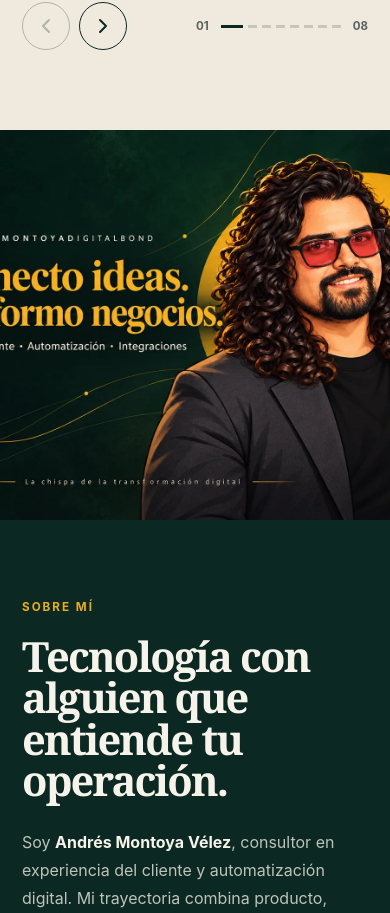
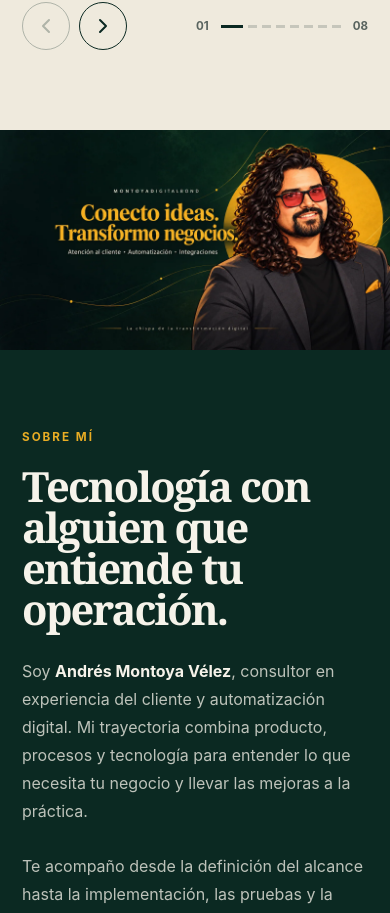
Before and after one commit to AndrosVasco/botuniandesprototipo, a React (Vite) app in the folder frontend/: page / in a window 390 px wide. Shown: the part 5816-6729 px from the top of the page. Built offline with nearby package versions, Linux system fonts and the light colour scheme.

Commit message:
ajsute imagen sobre mi

```diff
--- a/frontend/src/styles.css
+++ b/frontend/src/styles.css
@@ -139,8 +139,8 @@ section[id] { scroll-margin-top: 88px; }
 .experience-testimonial__author span { color: var(--muted); }
 
 .about { display: grid; grid-template-columns: 1.05fr .95fr; min-height: 700px; background: var(--green); color: var(--ivory); }
-.about__visual { min-height: 520px; overflow: hidden; }
-.about__visual img { width: 100%; height: 100%; object-fit: cover; object-position: 66% center; }
+.about__visual { display: grid; place-items: center; min-width: 0; min-height: 520px; overflow: hidden; background: #061d18; }
+.about__visual img { display: block; width: 100%; height: 100%; object-fit: contain; object-position: center; }
 .about__copy { display: flex; flex-direction: column; justify-content: center; padding-left: clamp(42px, 7vw, 110px); padding-right: clamp(42px, 7vw, 110px); }
 .about h2 { color: var(--ivory); font-size: clamp(2.6rem, 4vw, 4.3rem); }
 .about__copy > p:not(.eyebrow) { margin: 27px 0 0; color: rgba(246, 243, 234, .76); line-height: 1.75; }
@@ -189,7 +189,7 @@ section[id] { scroll-margin-top: 88px; }
   .hero h1 { font-size: clamp(3rem, 6vw, 4.8rem); }
   .solution-card { padding: 27px; }
   .about { grid-template-columns: 1fr; }
-  .about__visual { height: 64vw; max-height: 670px; }
+  .about__visual { aspect-ratio: 16 / 9; width: 100%; min-height: 0; height: auto; max-height: none; }
   .process-list { grid-template-columns: repeat(2, 1fr); }
   .process-list li:nth-child(2) { border-right: 0; }
   .process-list li { border-bottom: 1px solid var(--line); }
@@ -225,7 +225,7 @@ section[id] { scroll-margin-top: 88px; }
   .experience-card { min-height: 430px; }
   .solution-card { min-height: 390px; }
   .tool-line { align-items: flex-start; flex-direction: column; gap: 18px; }
-  .about__visual { min-height: 390px; height: 70vw; }
+  .about__visual { min-height: 0; height: auto; }
   .about__copy { padding: 80px 22px; }
   .process-list { grid-template-columns: 1fr; }
   .process-list li, .process-list li:nth-child(2) { min-height: auto; border-right: 0; }
@@ -238,7 +238,7 @@ section[id] { scroll-margin-top: 88px; }
   .hero__actions .button { width: 100%; }
   .portrait-caption { font-size: .62rem; }
   .need-tab { padding: 16px; font-size: .9rem; }
-  .about__visual { height: 92vw; }
+  .about__visual { height: auto; }
   .whatsapp-float { right: 14px; bottom: 14px; }
 }
 
```
